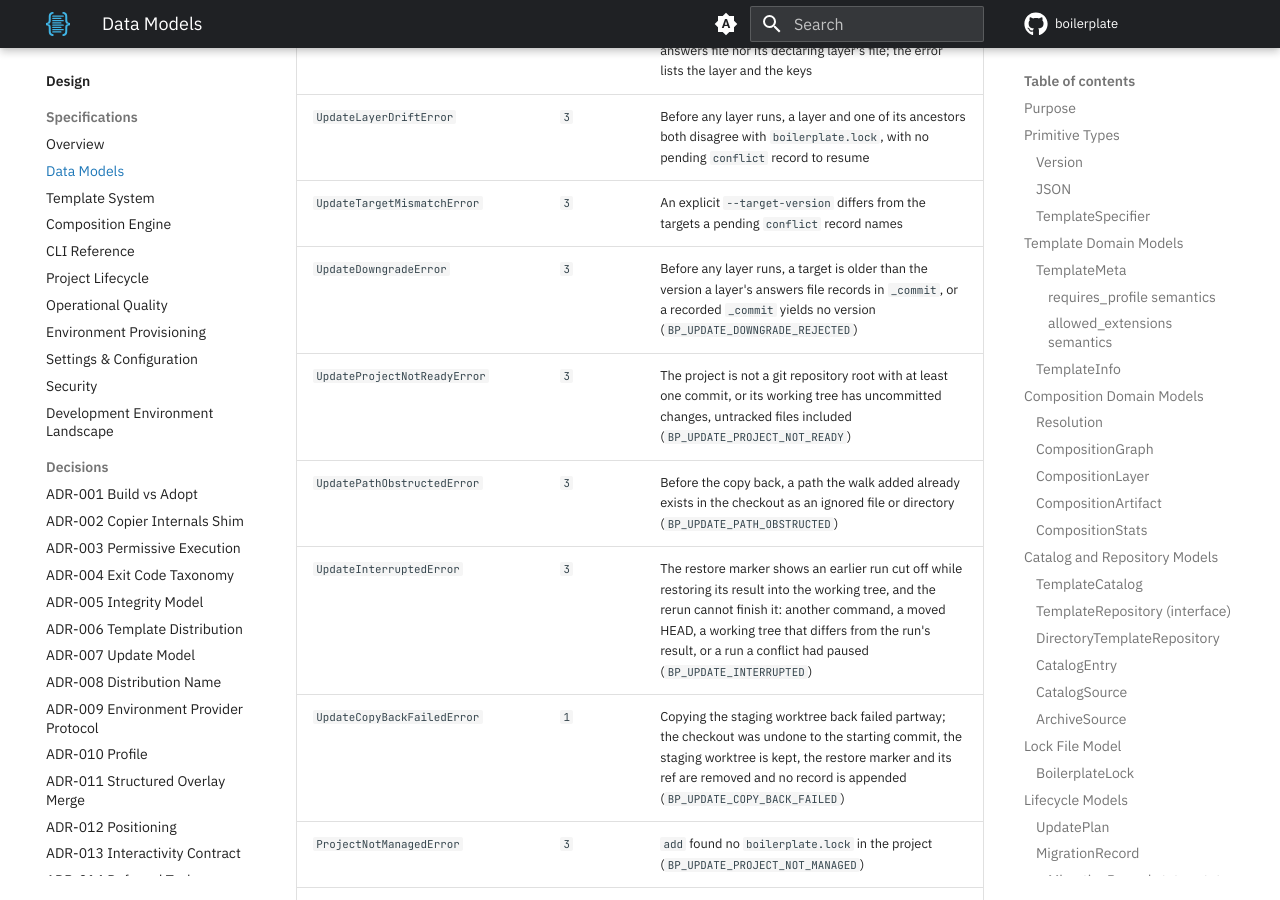
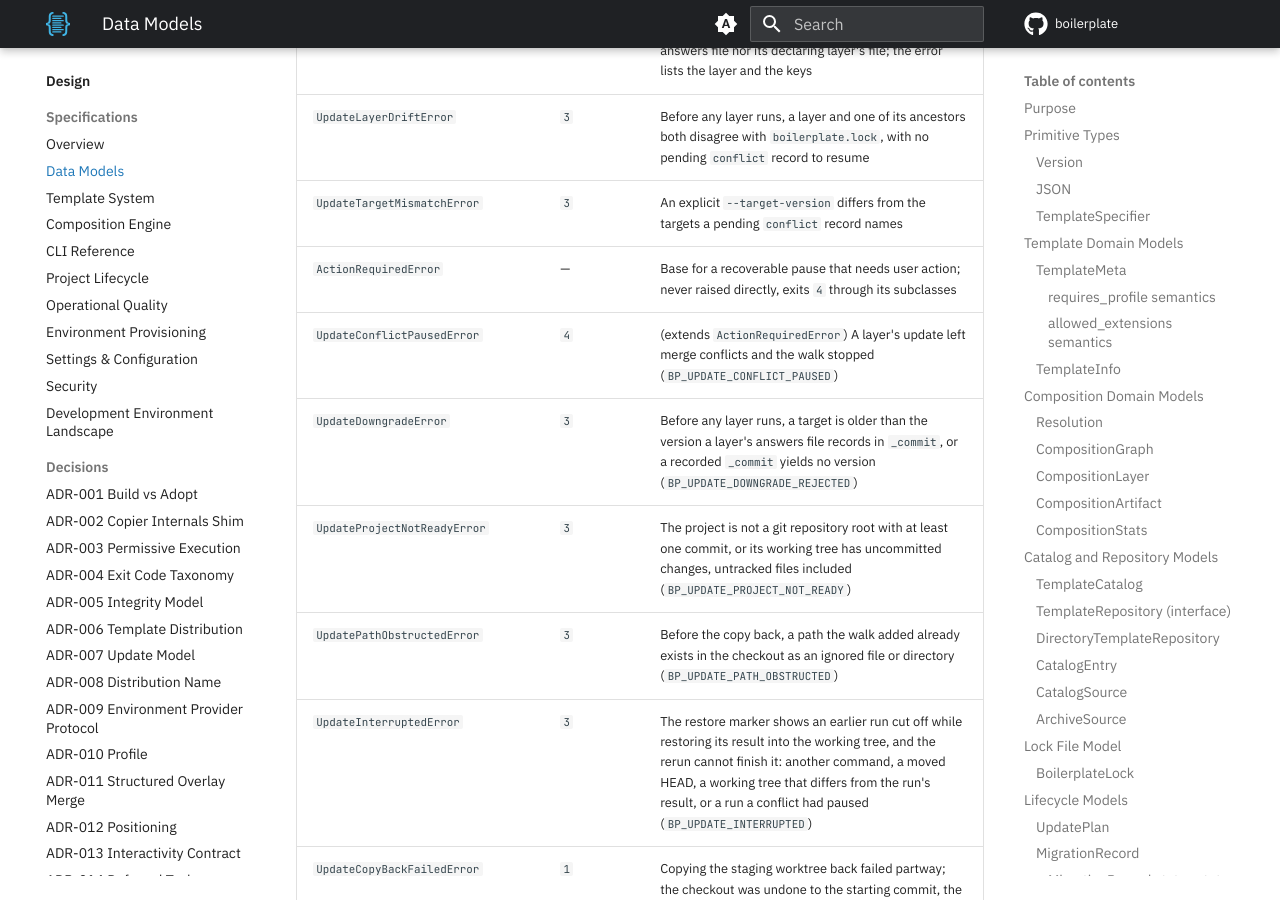
Before and after one commit to TheRealBillSiegler/boilerplate, an MkDocs documentation site: the page built from docs/design/02-data-models.md, in a window 1280 px wide and 900 px high, scrolled down 25883 px. Built offline with MkDocs 1.6.1 and Material for MkDocs 9.7.7, drawn with Linux system fonts in a browser that asks for light colours; comment, search, counter and statistics services are not loaded; the version menu is left out.

Commit message:
docs(design): register the conflict pause error code
The conflict pause exits 4 but had no registered BP_ code, so a
script or a log line could not name it. Register BP_UPDATE_CONFLICT_PAUSED
and list its exception, a subclass of the ACTION_REQUIRED base, in the
error hierarchy.

Co-Authored-By: Claude Sonnet 5.5 <noreply@anthropic.com>

```diff
--- a/docs/design/02-data-models.md
+++ b/docs/design/02-data-models.md
@@ -628,6 +628,8 @@ All errors inherit from `BoilerplateError` (the base class). Each exception type
 | `AnswersFileIncompleteError` | `3` | Before any layer runs, a question of a layer's scoped view at the recorded versions that is neither secret nor hidden is recorded in neither the layer's own answers file nor its declaring layer's file; the error lists the layer and the keys |
 | `UpdateLayerDriftError` | `3` | Before any layer runs, a layer and one of its ancestors both disagree with `boilerplate.lock`, with no pending `conflict` record to resume |
 | `UpdateTargetMismatchError` | `3` | An explicit `--target-version` differs from the targets a pending `conflict` record names |
+| `ActionRequiredError` | — | Base for a recoverable pause that needs user action; never raised directly, exits `4` through its subclasses |
+| `UpdateConflictPausedError` | `4` | (extends `ActionRequiredError`) A layer's update left merge conflicts and the walk stopped (`BP_UPDATE_CONFLICT_PAUSED`) |
 | `UpdateDowngradeError` | `3` | Before any layer runs, a target is older than the version a layer's answers file records in `_commit`, or a recorded `_commit` yields no version (`BP_UPDATE_DOWNGRADE_REJECTED`) |
 | `UpdateProjectNotReadyError` | `3` | The project is not a git repository root with at least one commit, or its working tree has uncommitted changes, untracked files included (`BP_UPDATE_PROJECT_NOT_READY`) |
 | `UpdatePathObstructedError` | `3` | Before the copy back, a path the walk added already exists in the checkout as an ignored file or directory (`BP_UPDATE_PATH_OBSTRUCTED`) |
```
Also changed, not shown: docs/design/07-operational-quality.md (+1 -0 lines).
